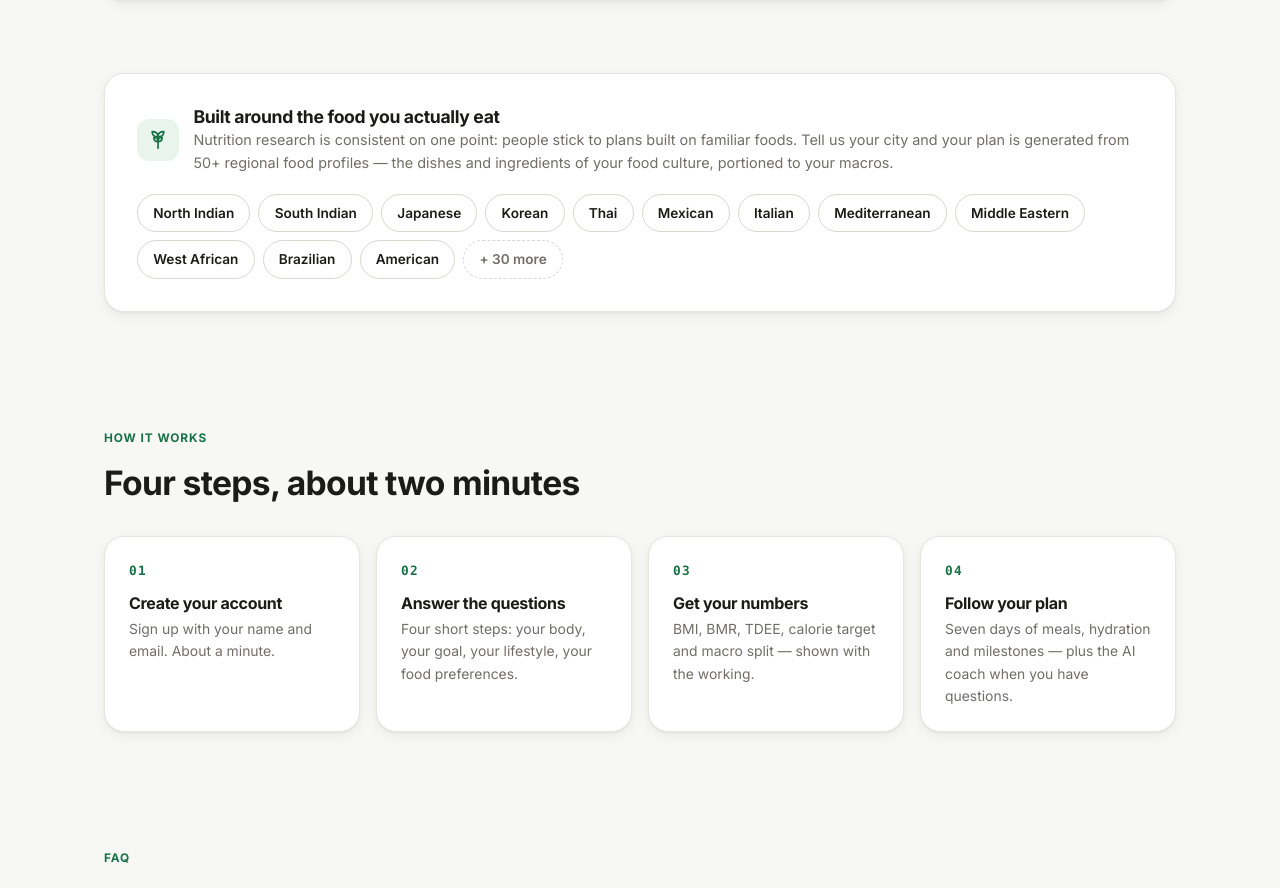
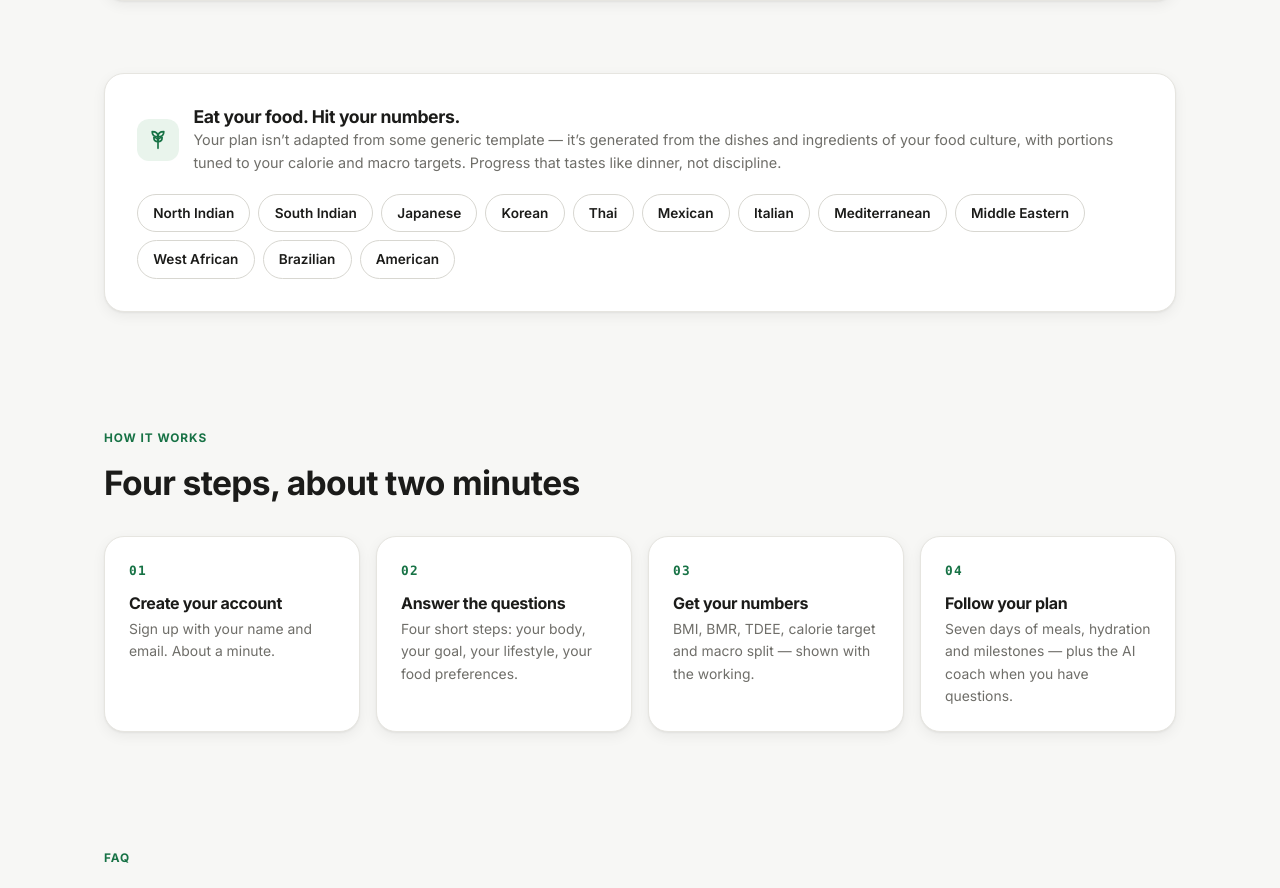
Before and after one commit to verstilearis-sketch/Diet-asisstant-App, a Next.js app: page / in a window 1280 px wide. Shown: the part 1658-2546 px from the top of the page. Built offline with nearby package versions, Linux system fonts and the light colour scheme; no server answers.

Commit message:
Landing: punchier personalization copy, remove fake-button chip and number claims

```diff
--- a/src/app/page.tsx
+++ b/src/app/page.tsx
@@ -229,11 +229,11 @@ export default function LandingPage() {
               <WheatIcon size={20} />
             </div>
             <div>
-              <h3 style={{ fontSize: '1.1rem' }}>Built around the food you actually eat</h3>
+              <h3 style={{ fontSize: '1.1rem' }}>Eat your food. Hit your numbers.</h3>
               <p style={{ color: 'var(--color-muted)', fontSize: '0.9rem' }}>
-                Nutrition research is consistent on one point: people stick to plans built on
-                familiar foods. Tell us your city and your plan is generated from 50+ regional
-                food profiles — the dishes and ingredients of your food culture, portioned to your macros.
+                Your plan isn’t adapted from some generic template — it’s generated from the
+                dishes and ingredients of your food culture, with portions tuned to your calorie
+                and macro targets. Progress that tastes like dinner, not discipline.
               </p>
             </div>
           </div>
@@ -241,7 +241,6 @@ export default function LandingPage() {
             {CUISINES.map((c) => (
               <span key={c} className="cuisine-chip">{c}</span>
             ))}
-            <span className="cuisine-chip" style={{ borderStyle: 'dashed', color: 'var(--color-muted)' }}>+ 30 more</span>
           </div>
         </div>
       </section>
```
